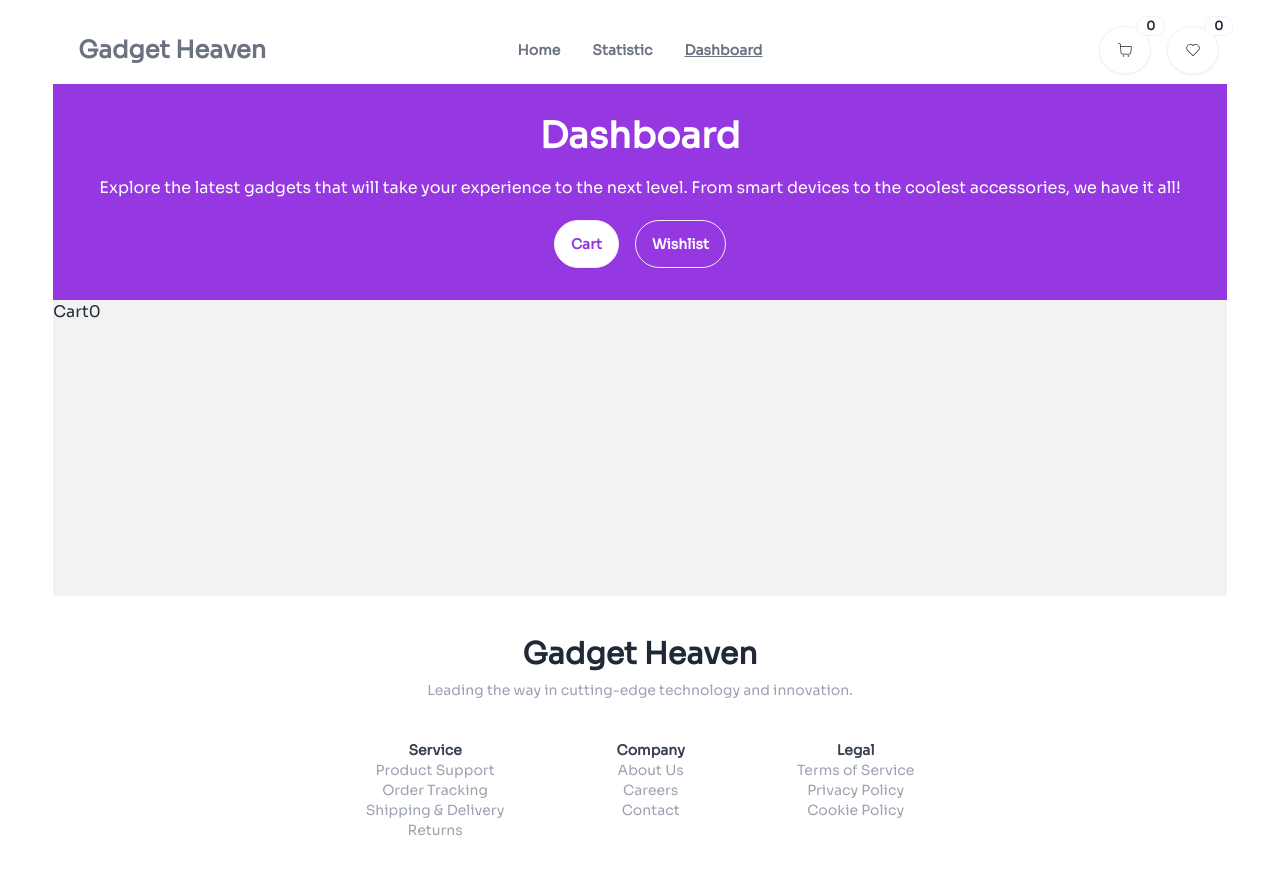
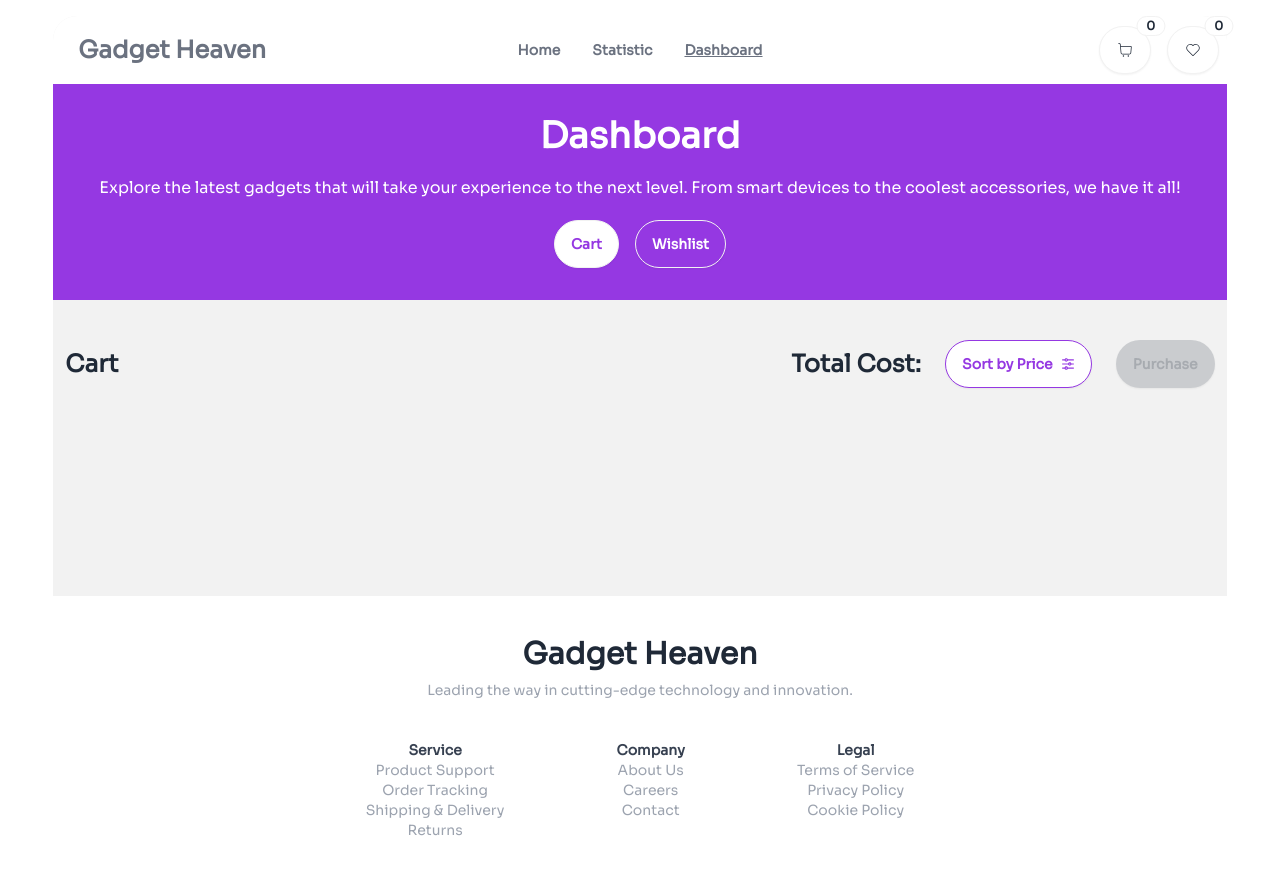
Before and after one commit to programming-hero-web-course-4/b10a8-gadget-heaven-tsakib2000, a React (Vite) app: page /dashboard in a window 1280 px wide. Shown: the top 874 px of the page. Built offline with nearby package versions, Linux system fonts and the light colour scheme.

Commit message:
made cart section

```diff
--- a/src/Components/Cart.jsx
+++ b/src/Components/Cart.jsx
@@ -1,14 +1,34 @@
-import { useContext } from "react";
+import { useContext, useEffect, useState } from "react";
 import { AddCartArrayContext } from "../ContextApi/Context";
-
+import { RiEqualizerLine } from "react-icons/ri";
+import CartItem from "./CartItem";
 
 const Cart = () => {
     const cartList = useContext(AddCartArrayContext)
+    const [disable,setDisable]=useState(true)
+useEffect(()=>{
+    if(cartList.length <= 0){
+        setDisable(true)
+    }else{
+        setDisable(false)
+    }
+},[cartList.length])
     return (
-        <div>
-           <h1>Cart{cartList.length}</h1>
+        <div className="my-10 mx-3">
+           <div className="flex justify-between items-center">
+            <h1 className="text-2xl font-bold">Cart </h1>
+            <div className="flex items-center gap-6">
+                <h1 className="text-2xl font-bold">Total Cost:</h1>
+                <button className="btn rounded-3xl bg-white text-[#9538E2] border border-[#9538E2]">Sort by Price <RiEqualizerLine /></button>
+                <button disabled={disable} className="btn rounded-3xl bg-banner text-white">Purchase</button>
+            </div>
+           </div>
+           <div>
+            {
+                cartList.map(item=><CartItem key={item.product_id} gadget={item}/>)
+            }
+           </div>
         </div>
     );
 };
-
 export default Cart;
--- /dev/null
+++ b/src/Components/CartItem.jsx
@@ -0,0 +1,31 @@
+/* eslint-disable react/prop-types */
+import { TiDeleteOutline } from "react-icons/ti";
+const CartItem = ({ gadget }) => {
+  console.log(gadget);
+  const { product_image, product_title, price, description } = gadget;
+  return (
+    <div className="rounded-xl bg-white">
+      <div className="flex justify-between items-center m-4 ">
+<div className="flex items-center">
+<div className="h-32 ">
+          <img className="h-full rounded-xl" src={product_image} alt="" />
+        </div>
+        <div >
+          <h1 className="text-2xl font-bold">{product_title}</h1>
+          <p className=" text-gray-400">{description}</p>
+          <p className="text-xl text-gray-500 font-semibold">
+            Price: $ {price}
+          </p>
+        </div>
+</div>
+        <div>
+          <button className="btn text-2xl text-red-600 rounded-full">
+            <TiDeleteOutline />
+          </button>
+        </div>
+      </div>
+    </div>
+  );
+};
+
+export default CartItem;
--- /dev/null
+++ b/src/Components/useTitle.jsx
@@ -0,0 +1,10 @@
+import { useEffect } from "react";
+
+
+const useTitle = (title) => {
+useEffect(()=>{
+    document.title=`Gadget | ${title}`
+},[])
+};
+
+export default useTitle;
--- a/src/Layouts/MainLayout.jsx
+++ b/src/Layouts/MainLayout.jsx
@@ -40,6 +40,7 @@ const MainLayout = () => {
    }
   };
 
+
   return (
     <>
       <div className="w-11/12 mx-auto bg-base-200 rounded-3xl">
--- a/src/Pages/Dashboard.jsx
+++ b/src/Pages/Dashboard.jsx
@@ -1,8 +1,10 @@
 import { useState } from "react";
 import Cart from "../Components/Cart";
 import Wishlist from "../Components/Wishlist";
+import useTitle from "../Components/useTitle";
 
 const Dashboard = () => {
+    useTitle('Dashboard')
     const [toggle,setToggle]=useState(true)
     const handleToggle=name=>{
         if(name == 'cart'){
--- a/src/Pages/Details.jsx
+++ b/src/Pages/Details.jsx
@@ -1,8 +1,10 @@
 import { useLoaderData, useParams } from "react-router-dom";
 import DetailsCard from "../Components/DetailsCard";
 import { useEffect, useState } from "react";
+import useTitle from "../Components/useTitle";
 
 const Details = () => {
+  useTitle('Details')
   const data = useLoaderData();
   const {id}=useParams()
   const[gadget,setGadget]=useState({})
--- a/src/Pages/Home.jsx
+++ b/src/Pages/Home.jsx
@@ -2,8 +2,10 @@ import { Outlet, useLoaderData } from "react-router-dom";
 import Banner from "../Components/Banner";
 import Categories from "../Components/Categories";
 import Hero from "../Components/Hero";
+import useTitle from "../Components/useTitle";
 
 const Home = () => {
+  useTitle('Home')
     const data=useLoaderData()
   return (
     <>
--- a/src/Pages/Statistic.jsx
+++ b/src/Pages/Statistic.jsx
@@ -1,6 +1,8 @@
+import useTitle from "../Components/useTitle";
 
 
 const Statistic = () => {
+    useTitle('Statistic')
     return (
         <div>
             <h1>Statistic</h1>
```
Also changed, not shown: 1 other file (tests, documents, lock files or other folders).
